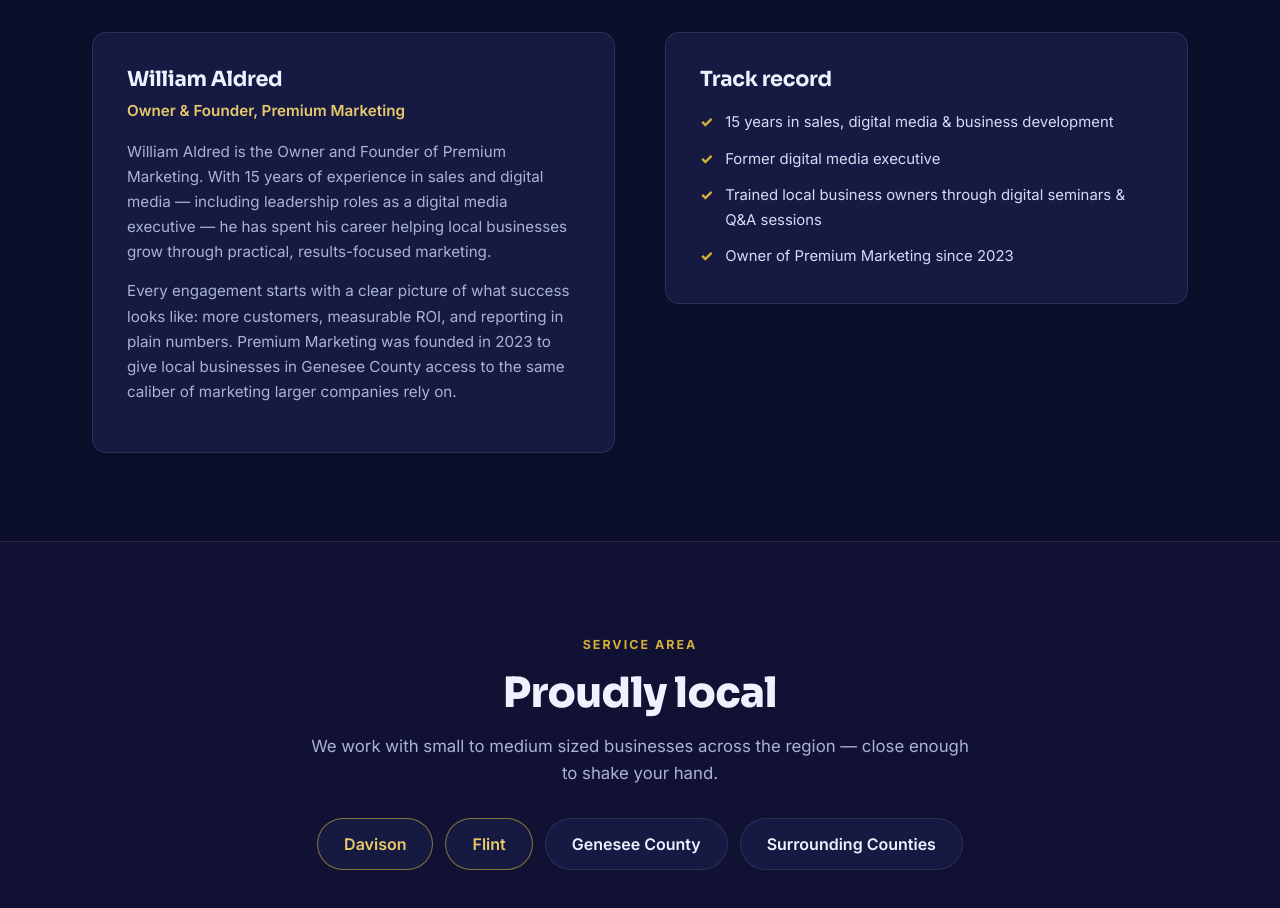
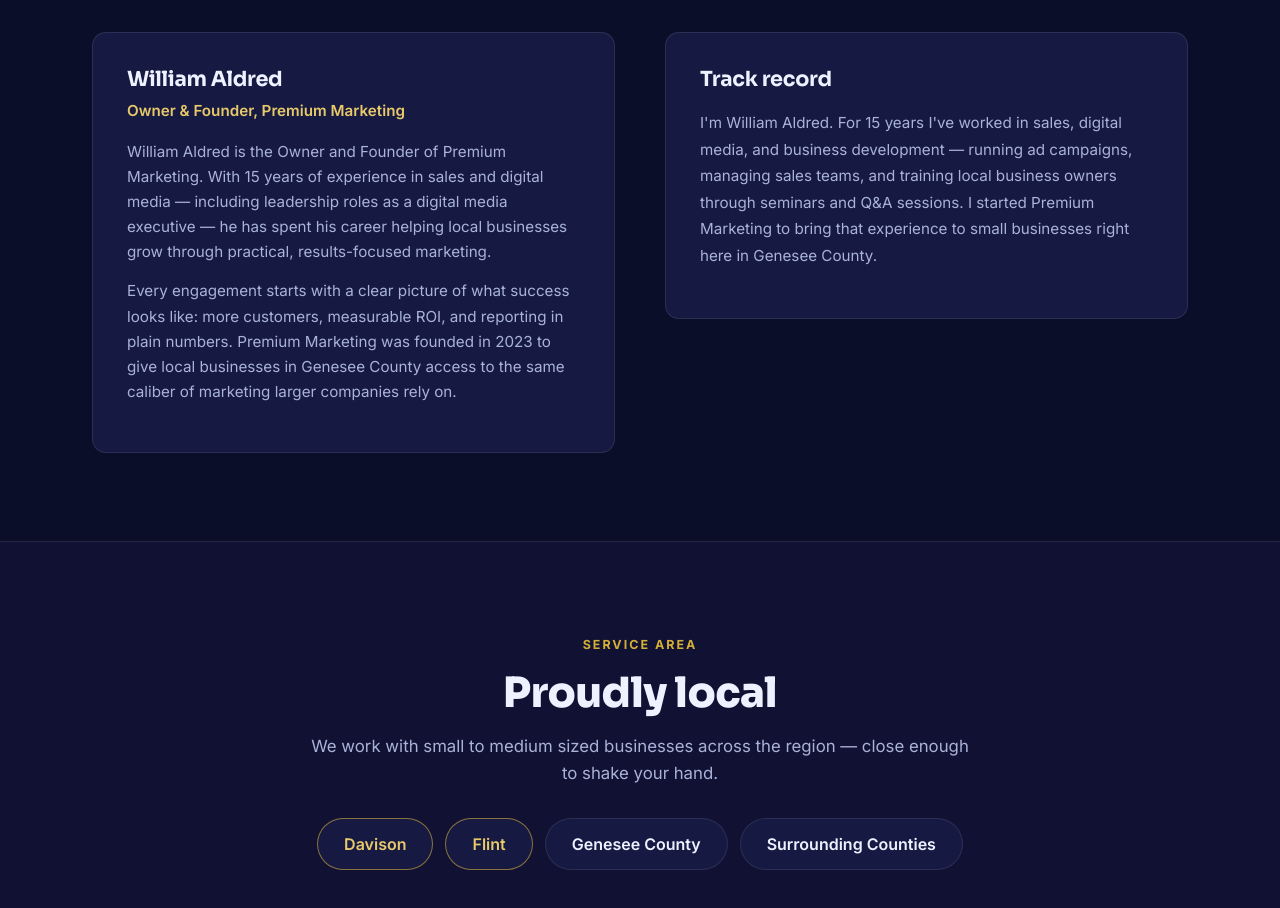
Before and after one commit to sdotbill/premium-marketing-site, a plain HTML site: page index.html in a window 1280 px wide. Shown: the part 5200-6108 px from the top of the page. Drawn offline with Linux system fonts and the light colour scheme.

Commit message:
Track record: first-person founder note

```diff
--- a/index.html
+++ b/index.html
@@ -1,4 +1,5 @@
 <!DOCTYPE html>
+
 <html lang="en">
 <head>
 <meta charset="UTF-8">
@@ -175,7 +176,10 @@
 .about-card p{color:var(--muted);font-size:.95rem;margin-bottom:14px}
 .cred-list{list-style:none;margin-top:18px;display:flex;flex-direction:column;gap:12px}
 .cred-list li{display:flex;gap:12px;font-size:.93rem;color:#d6dbf5}
-.cred-list li::before{content:"✓";color:var(--gold);font-weight:800;flex:0 0 auto}
+
+
+.cred-list li::before{content:"✓";color:var(--gold);font-weight:800;flex:0 0 auto}.cred-note{margin-top:18px;font-size:.95rem;line-height:1.75;color:#d6dbf5}
+
 
 /* ---------- Service area ---------- */
 .area{background:var(--navy);border-top:1px solid var(--line);border-bottom:1px solid var(--line);text-align:center}
@@ -459,12 +463,7 @@
       </div>
       <div class="about-card reveal">
         <h3>Track record</h3>
-        <ul class="cred-list">
-          <li>15 years in sales, digital media &amp; business development</li>
-          <li>Former digital media executive</li>
-          <li>Trained local business owners through digital seminars &amp; Q&amp;A sessions</li>
-          <li>Owner of Premium Marketing since 2023</li>
-        </ul>
+        <p class="cred-note">I'm William Aldred. For 15 years I've worked in sales, digital media, and business development &mdash; running ad campaigns, managing sales teams, and training local business owners through seminars and Q&amp;A sessions. I started Premium Marketing to bring that experience to small businesses right here in Genesee County.</p>
       </div>
     </div>
   </div>
```
